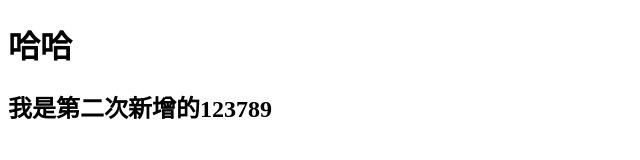
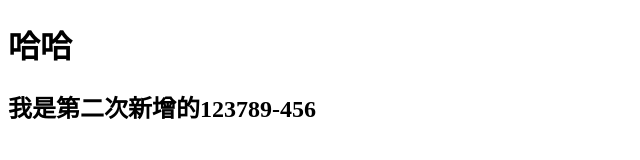
Before and after one commit to ibi8/git-demo, a plain HTML site: page index.html in a window 1280 px wide. Shown: the full height of the page, 0-640 px from the left. Drawn offline with Linux system fonts and the light colour scheme.

Commit message:
shouye456

```diff
--- a/index.html
+++ b/index.html
@@ -8,6 +8,6 @@
 </head>
 <body>
     <h1>哈哈</h1>
-    <h2>我是第二次新增的123789</h2>
+    <h2>我是第二次新增的123789-456</h2>
 </body>
 </html>
```
